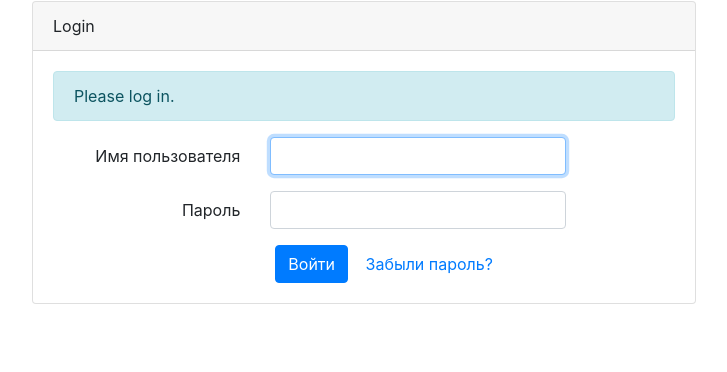
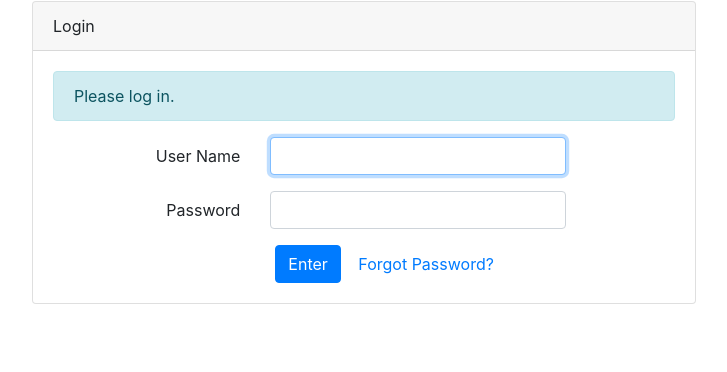
Before and after one commit to tarp20/TarSecret, a Django app: page /auth/login/ in a window 1280 px wide. Shown: the part 159-531 px from the top of the page, without its empty margins (276-1003 px from the left). Run offline with Django 3.2, Linux system fonts and the light colour scheme; some libraries are stand-ins or nearby versions.

Commit message:
added new post function

```diff
--- a/posts/urls.py
+++ b/posts/urls.py
@@ -4,5 +4,6 @@ from . import views
 urlpatterns = [
     path('',views.index,name='index'),
     path('group/<slug:slug>/',views.group_post,name='group'),
+    path('new_post',views.PostNew.as_view(),name='new_post')
 
 ]
--- a/templates/nav.html
+++ b/templates/nav.html
@@ -3,6 +3,7 @@
     <nav class="my-2 my-md-0 mr-md-3">
         {% if user.is_authenticated %}
         User: {{ user.username }}.
+        <a class="p-2 text-dark" href="{% url 'new_post' %}">New Post</a>
         <a class="p-2 text-dark" href="{% url 'password_change' %}">Change password</a>
         <a class="p-2 text-dark" href="{% url 'logout' %}">Quit</a>
         {% else %}
--- a/users/forms.py
+++ b/users/forms.py
@@ -22,3 +22,7 @@ class ContactForm(forms.Form):
         if "thanks" or "thank you" not in data.lower():
             raise forms.ValidationError("You should definitely thank us!")
         return data
+
+class PostForm(forms.Form):
+    group = forms.CharField(required=False)
+    text = forms.CharField(widget=forms.Textarea,required=True)
--- a/users/templates/registration/login.html
+++ b/users/templates/registration/login.html
@@ -29,14 +29,14 @@
           {% csrf_token %}
           <input type="hidden" name="next" value="{{ next }}">
           <div class="form-group row">
-              <label for="{{ form.username.id_for_label }}" class="col-md-4 col-form-label text-md-right">Имя пользователя</label>
+              <label for="{{ form.username.id_for_label }}" class="col-md-4 col-form-label text-md-right">User Name</label>
               <div class="col-md-6">
                   {{ form.username|addclass:"form-control" }}
               </div>
           </div>
 
           <div class="form-group row">
-              <label for="{{ form.password.id_for_label }}" class="col-md-4 col-form-label text-md-right">Пароль</label>
+              <label for="{{ form.password.id_for_label }}" class="col-md-4 col-form-label text-md-right">Password</label>
               <div class="col-md-6">
                   {{ form.password|addclass:"form-control" }}
               </div>
@@ -44,10 +44,10 @@
 
           <div class="col-md-6 offset-md-4">
               <button type="submit" class="btn btn-primary">
-                Войти
+                Enter
               </button>
               <a href="{% url 'password_reset' %}" class="btn btn-link">
-                Забыли пароль?
+                Forgot Password?
               </a>
           </div>
         </form>
```
Also changed, not shown: posts/views.py (+22 -1 lines), templates/new_post.html (added, +12 -0 lines).
